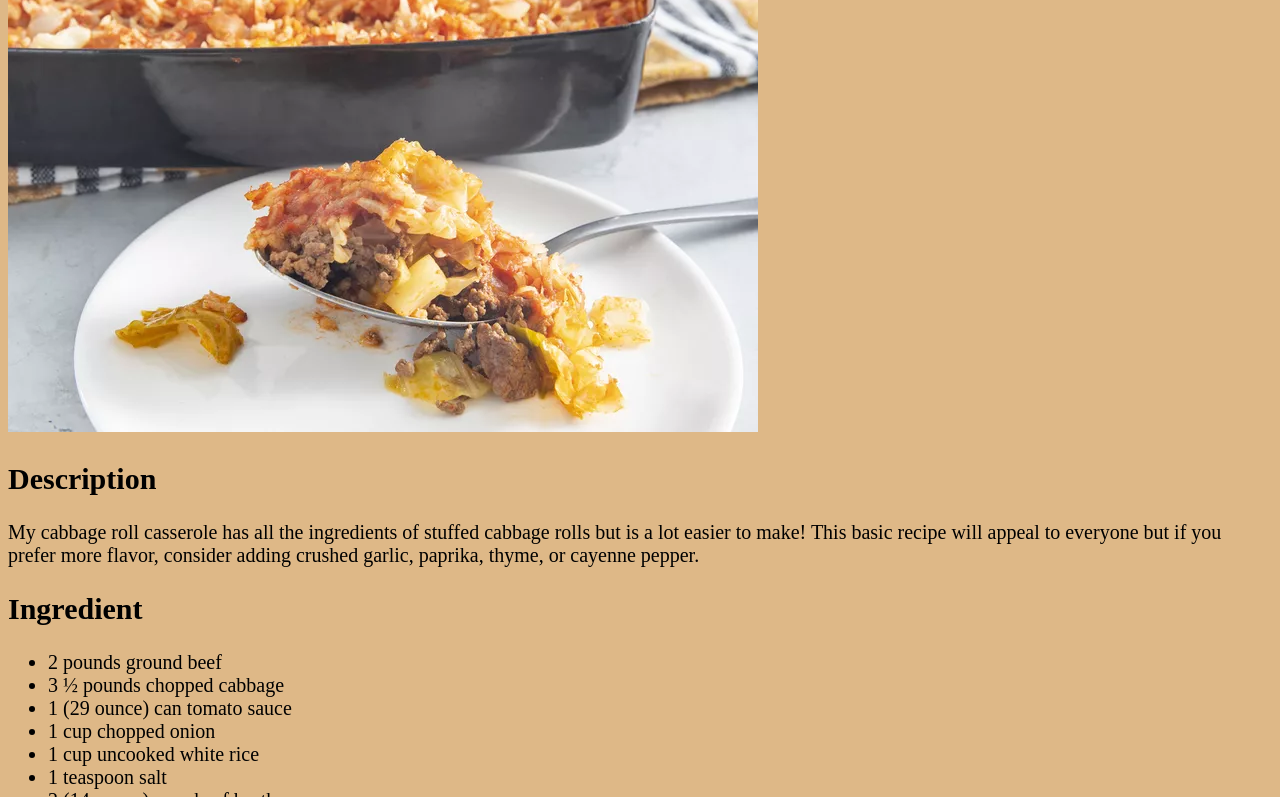
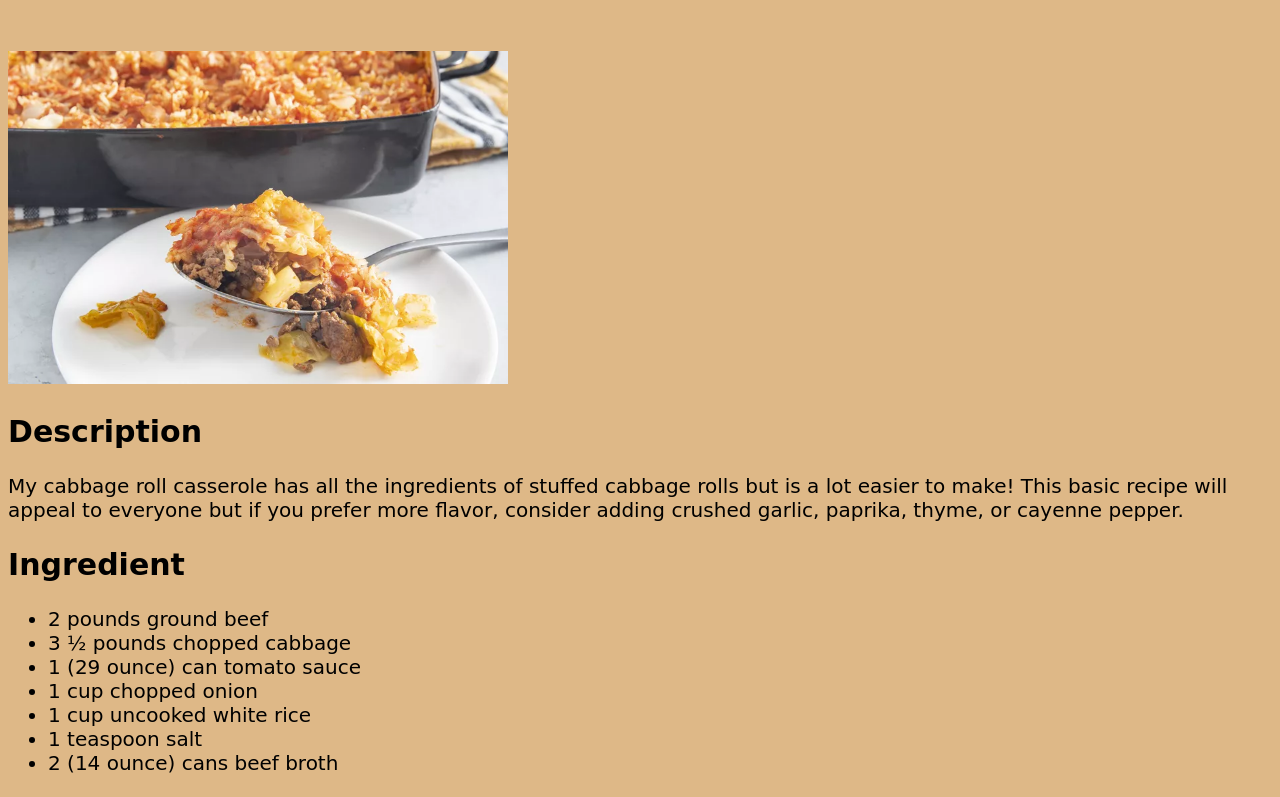
Before and after one commit to Zoubi-dev/odin-recipes, a plain HTML site: page recipes/cabbage.html in a window 1280 px wide. Shown: the part 317-1114 px from the top of the page. Drawn offline with Linux system fonts and the light colour scheme.

Commit message:
recipes/styles.css

```diff
--- a/recipes/styles.css
+++ b/recipes/styles.css
@@ -6,14 +6,18 @@
     width:auto;
     font-size:50px;
 
+
 }
 
 body{
     background-color:burlywood;
     font-size:20px;
+    font-family:"DejaVu Sans", sans-serif;
+
+
 }
 
 img{
     height:auto;
-    width:auto;
+    width:500px;
 }
```
